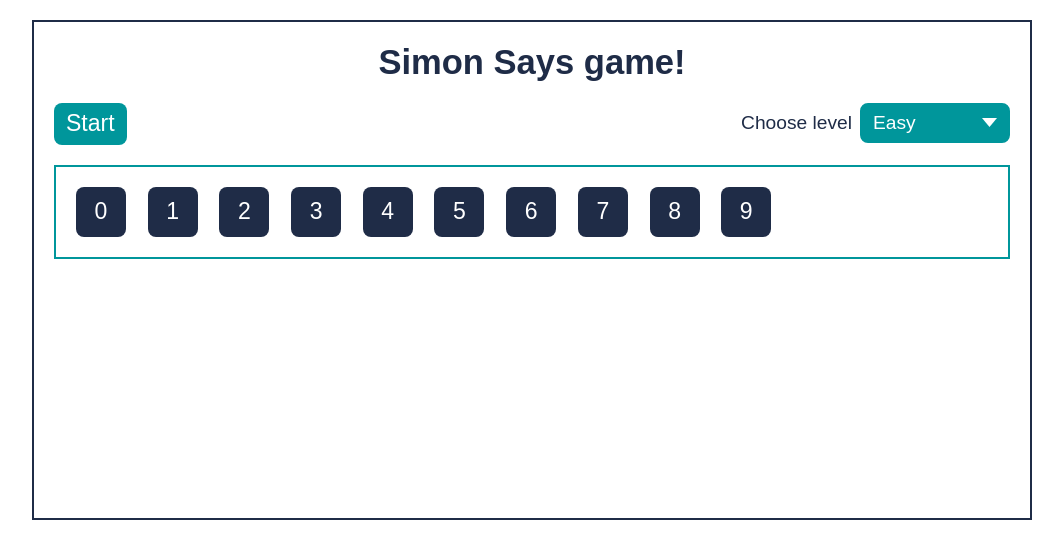
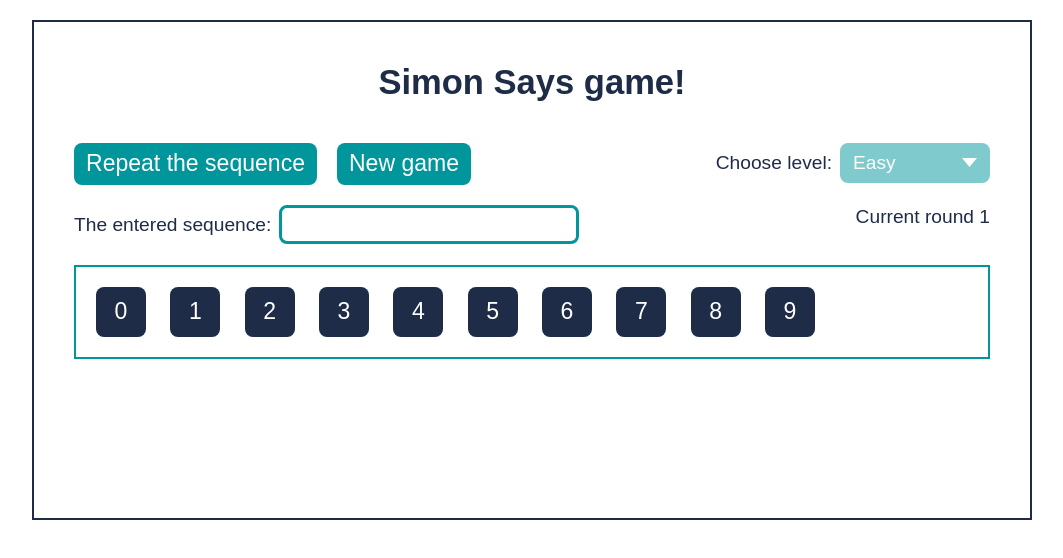
Before and after one commit to Maria2721/simon-says, a website built with Vite: page simon-says/index.html in a window 1280 px wide. Both pictures are taken after a click on the button "Start". Shown: the whole page, without its empty margins (108-1171 px from the left). Built offline with nearby package versions, Linux system fonts and the light colour scheme.

Commit message:
feat: add dynamic elements for starting game screen, function for round counter

```diff
--- a/simon-says/src/scripts/main.js
+++ b/simon-says/src/scripts/main.js
@@ -2,6 +2,7 @@ import "normalize.css";
 import "../styles/style.css";
 
 import { generateKeyboard } from "./keyboard.js";
+import { startGame } from "./startGame.js";
 
 const initializeApp = () => {
 	const app = document.createElement("div");
@@ -13,14 +14,20 @@ const initializeApp = () => {
 	app.appendChild(heading);
 
 	const options = document.createElement("div");
+	options.id = "options";
 	options.className = "options";
+
+	const actionsWrapper = document.createElement("div");
+	actionsWrapper.id = "actions";
+	actionsWrapper.className = "actions__wrapper";
 
 	const startButton = document.createElement("button");
 	startButton.id = "start-button";
 	startButton.type = "button";
 	startButton.innerHTML = "Start";
-	startButton.className = "start__btn";
-	options.appendChild(startButton);
+	startButton.className = "action__btn";
+	actionsWrapper.appendChild(startButton);
+	options.appendChild(actionsWrapper);
 
 	const selectWrapper = document.createElement("div");
 	selectWrapper.className = "select__wrapper";
@@ -28,7 +35,7 @@ const initializeApp = () => {
 	const levelLabel = document.createElement("label");
 	levelLabel.htmlFor = "level-select";
 	levelLabel.className = "level__label";
-	levelLabel.innerHTML = "Choose level";
+	levelLabel.innerHTML = "Choose level:";
 	selectWrapper.appendChild(levelLabel);
 
 	const levelSelect = document.createElement("select");
@@ -59,6 +66,11 @@ const initializeApp = () => {
 	options.appendChild(selectWrapper);
 	app.appendChild(options);
 
+	const output = document.createElement("div");
+	output.id = "output";
+	output.className = "output";
+	app.appendChild(output);
+
 	const keyboard = document.createElement("div");
 	keyboard.id = "keyboard";
 	keyboard.className = "keyboard__wrapper";
@@ -72,3 +84,6 @@ generateKeyboard();
 
 const levelsSelect = document.getElementById("level-select");
 levelsSelect.addEventListener("click", generateKeyboard);
+
+const startButton = document.getElementById("start-button");
+startButton.addEventListener("click", startGame);
--- /dev/null
+++ b/simon-says/src/scripts/roundCounter.js
@@ -0,0 +1,18 @@
+export function roundCounter(displayElement) {
+	let counter = 0;
+
+	const setCounter = (count) => {
+		counter = count;
+		displayElement.innerHTML = `Current round ${counter}`;
+	};
+
+	const incrementCounter = () => {
+		setCounter(counter + 1);
+	};
+
+	const resetCounter = () => {
+		setCounter(0);
+	};
+
+	return { incrementCounter, resetCounter };
+}
--- /dev/null
+++ b/simon-says/src/scripts/startGame.js
@@ -0,0 +1,60 @@
+import { roundCounter } from "./roundCounter.js";
+
+export function startGame() {
+	console.log("Starting the game!");
+
+	// add action buttons
+	const actionsWrapper = document.getElementById("actions");
+	actionsWrapper.innerHTML = "";
+
+	const repeatButton = document.createElement("button");
+	repeatButton.id = "repeat-button";
+	repeatButton.type = "button";
+	repeatButton.innerHTML = "Repeat the sequence";
+	repeatButton.className = "action__btn";
+	actionsWrapper.appendChild(repeatButton);
+
+	const restartButton = document.createElement("button");
+	restartButton.id = "restart-button";
+	restartButton.type = "button";
+	restartButton.innerHTML = "New game";
+	restartButton.className = "action__btn";
+	actionsWrapper.appendChild(restartButton);
+
+	// inactive level selection
+	const levelSelect = document.getElementById("level-select");
+	levelSelect.disabled = true;
+	levelSelect.style.pointerEvents = "none";
+	levelSelect.style.cursor = "default";
+	levelSelect.style.opacity = "0.5";
+
+	const output = document.getElementById("output");
+
+	// display non-editable input
+	const inputWrapper = document.createElement("div");
+	inputWrapper.className = "input__wrapper";
+
+	const inputLabel = document.createElement("label");
+	inputLabel.htmlFor = "readonly-input";
+	inputLabel.className = "sequence__label";
+	inputLabel.innerHTML = "The entered sequence:";
+	inputWrapper.appendChild(inputLabel);
+
+	const inputReadonly = document.createElement("input");
+	inputReadonly.id = "readonly-input";
+	inputReadonly.type = "text";
+	inputReadonly.className = "readonly__input";
+	inputReadonly.readOnly = true;
+	inputWrapper.appendChild(inputReadonly);
+	output.appendChild(inputWrapper);
+
+	// display round counter
+	const counter = document.createElement("div");
+	counter.id = "round-counter";
+	counter.className = "round__counter";
+	output.appendChild(counter);
+
+	// initializing counter
+	const { incrementCounter } = roundCounter(counter);
+	incrementCounter();
+}
--- a/simon-says/src/styles/style.css
+++ b/simon-says/src/styles/style.css
@@ -41,7 +41,8 @@ body {
 
 div,
 button,
-select {
+select,
+input[readonly] {
   -webkit-tap-highlight-color: transparent;
   -webkit-appearance: none;
   -moz-appearance: none;
@@ -53,7 +54,7 @@ select {
 
 .container {
   margin: 20px;
-  padding: 20px;
+  padding: 40px;
   width: 100%;
   height: 100%;
   max-width: 1000px;
@@ -63,7 +64,7 @@ select {
 
 .heading {
   margin: 0;
-  padding: 0 0 20px 0;
+  padding: 0 0 40px 0;
   font-weight: 600;
   font-size: 1.8em;
   text-align: center;
@@ -76,7 +77,11 @@ select {
   align-items: flex-start;
 }
 
-.start__btn {
+.actions__wrapper>.action__btn:first-child {
+  margin-right: 20px;
+}
+
+.action__btn {
   border-radius: 8px;
   border: 2px solid transparent;
   padding: 5px 10px;
@@ -92,7 +97,7 @@ select {
   transition: all 0.3s ease-in;
 }
 
-.start__btn:hover {
+.action__btn:hover {
   color: var(--extra);
   border-color: var(--extra);
 }
@@ -101,7 +106,8 @@ select {
   width: auto;
 }
 
-.level__label {
+.level__label,
+.sequence__label {
   display: inline-block;
   margin-right: 8px;
 }
@@ -142,6 +148,30 @@ select {
   font-weight: var(--font-weight);
   line-height: var(--line-height);
   color: var(--extra);
+}
+
+.output {
+  margin-top: 20px;
+  height: 40px;
+  display: flex;
+  flex-direction: row;
+  justify-content: space-between;
+  align-items: flex-start;
+}
+
+.readonly__input {
+  border: 3px solid var(--primary);
+  border-radius: 8px;
+  padding: 5px 10px;
+  width: 300px;
+
+  font-family: var(--font-family);
+  font-size: 1em;
+  font-weight: var(--font-weight);
+  line-height: var(--line-height);
+  color: var(--static-white);
+
+  cursor: default;
 }
 
 .keyboard__wrapper {
```
Also changed, not shown: simon-says/src/scripts/counter.js (deleted, +0 -9 lines).
